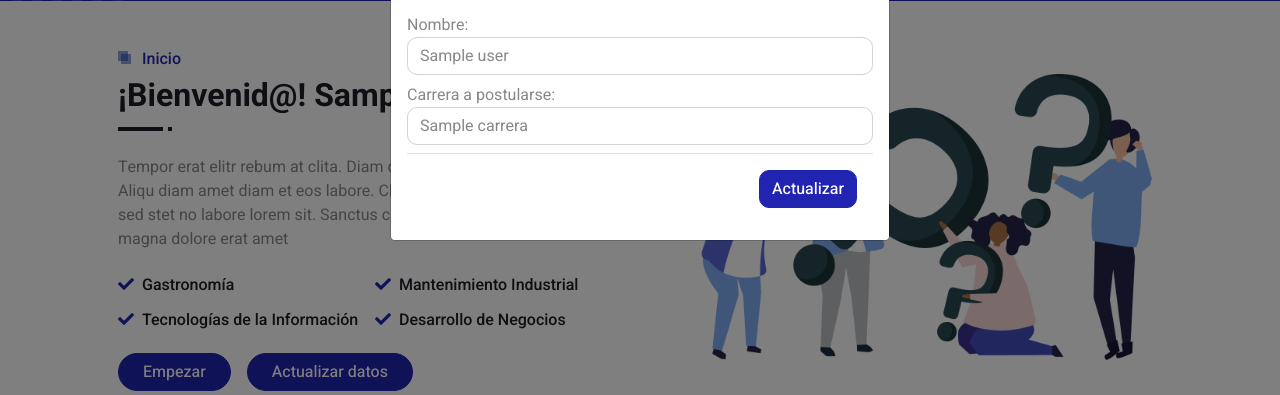
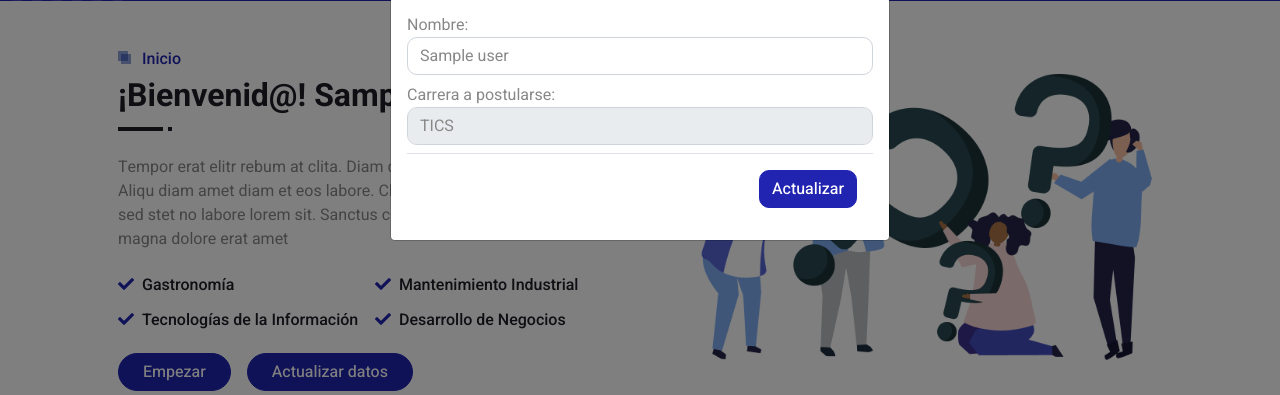
Before and after one commit to diazhdez/kuder, a Flask app: page /user/ in a window 1280 px wide, after a click on "Actualizar datos". Shown: the part 95-490 px from the top of the page. Run offline with Flask 3, Linux system fonts and the light colour scheme; the visitor is signed in with stand-in values (Sample User, id 1); a database or web service that is not in the repository returns one stand-in record (values such as "Sample title"); some libraries are stand-ins or nearby versions; grey boxes are pictures that could not be loaded.

Commit message:
angeles tonta

```diff
--- a/templates/user.html
+++ b/templates/user.html
@@ -63,12 +63,16 @@
                                     <div>
                                         <label>Nombre:</label>
                                         <input class="form-control mb-2" value="{{ user.name }}" type="text"
-                                            name="name">
+                                            name="name" required>
                                     </div>
                                     <div>
                                         <label>Carrera a postularse:</label>
-                                        <input class="form-control mb-2" value="{{ user.carrera }}" type="text"
-                                            name="carrera">
+                                        <select class="form-control mb-2" name="carrera" required>
+                                            <option value="TICS">TICS</option>
+                                            <option value="Gastronomía">Gastronomía</option>
+                                            <option value="Mantenimiento Industrial">Mantenimiento Industrial</option>
+                                            <option value="Desarrollo de Negocios">Desarrollo de Negocios</option>
+                                        </select>
                                     </div>
                                     <div class="modal-footer">
                                         <button type="submit" class="btn btn-primary">Actualizar</button>
```
